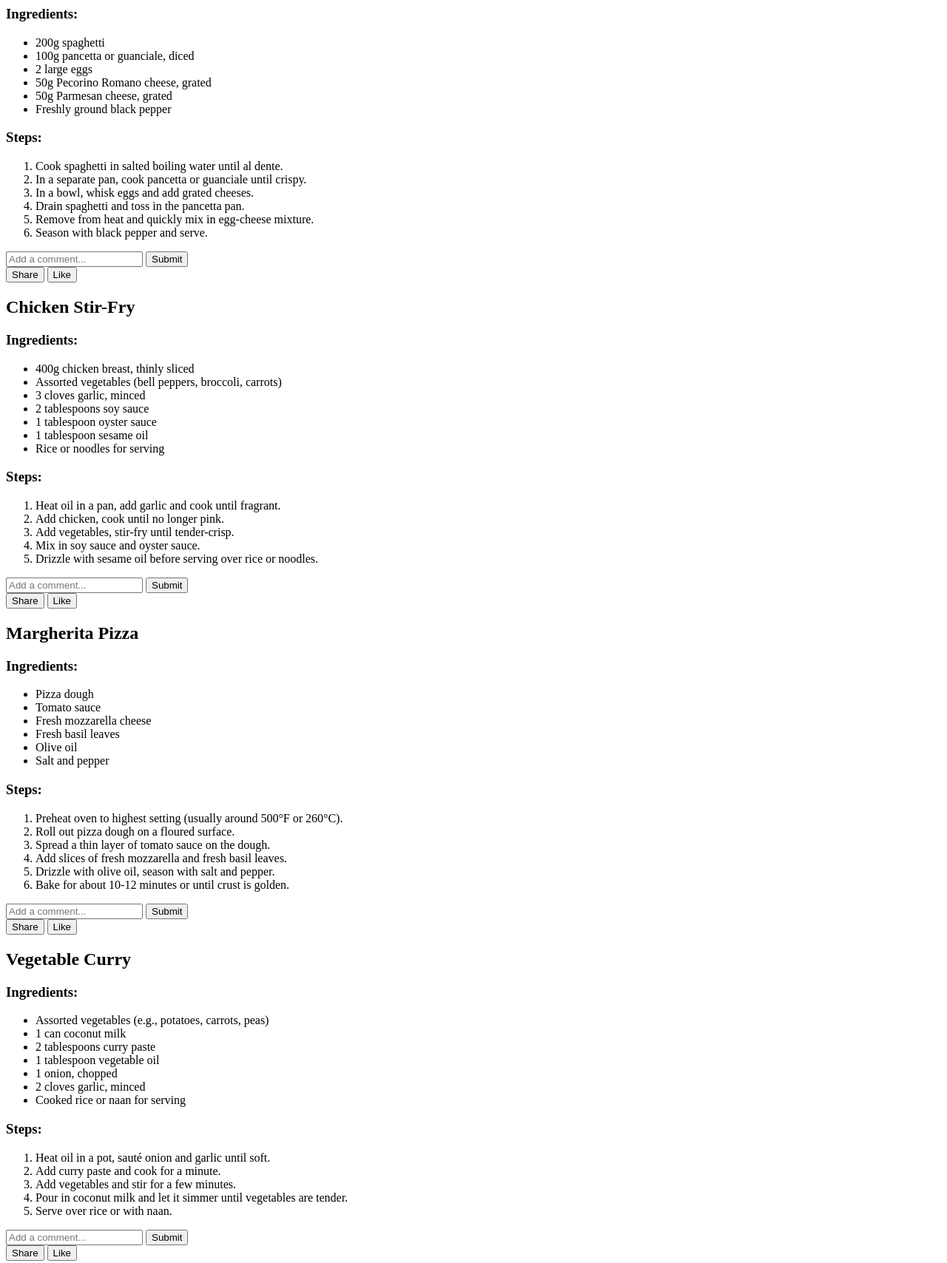
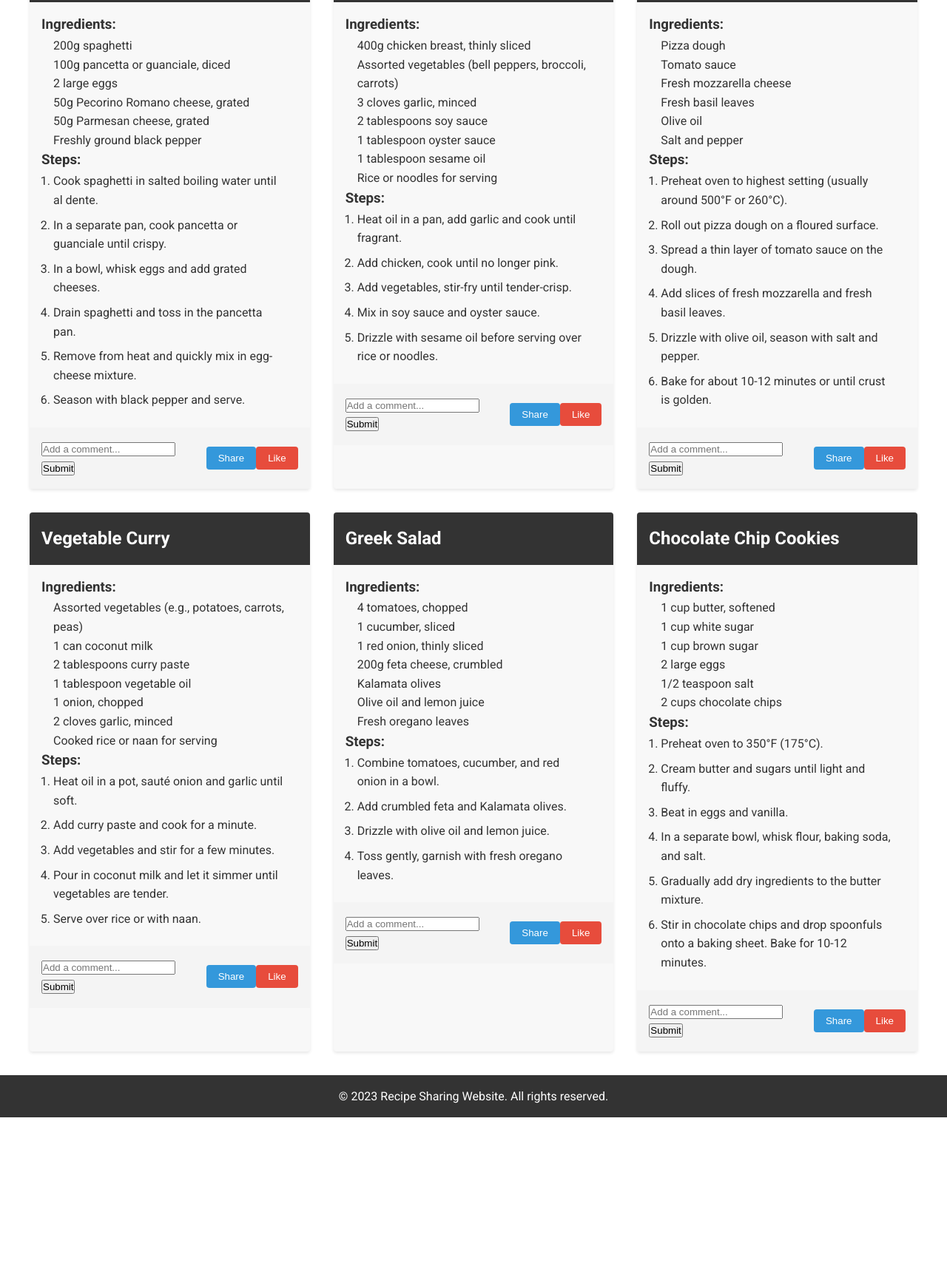
Before and after one commit to 47JATIN/SCM-PROJECT-FINAL, a plain HTML site: page recipe.html in a window 1280 px wide. Shown: the part 190-1898 px from the top of the page at 74% size. After the commit the page ends 1701 px from the top, so only its background shows below. Drawn offline with Linux system fonts and the light colour scheme.

Commit message:
improved recipe.html

```diff
--- a/recipe.html
+++ b/recipe.html
@@ -1,15 +1,52 @@
 <!DOCTYPE html>
 <html lang="en">
-
 <head>
     <meta charset="UTF-8">
     <meta name="viewport" content="width=device-width, initial-scale=1.0">
     <title>Recipe Sharing Website</title>
-    <link rel="stylesheet" href="styles.css">
+    <style>
+        /* Reset and general styles */
+        * { margin: 0; padding: 0; box-sizing: border-box; }
+        body { font-family: 'Roboto', sans-serif; line-height: 1.6; color: #333; }
+        a { text-decoration: none; color: inherit; }
+        ul { list-style-type: none; }
+
+        /* Header styles */
+        header { display: flex; justify-content: space-between; align-items: center; padding: 1rem; background-color: #f8f8f8; box-shadow: 0 2px 4px rgba(0, 0, 0, 0.1); }
+        nav ul { display: flex; }
+        nav li { margin-left: 2rem; }
+        nav a { transition: color 0.3s ease; }
+        nav a:hover { color: #666; }
+        .search-bar { display: flex; align-items: center; margin-left: 2rem; }
+        .search-bar input { padding: 0.5rem; border: 1px solid #ccc; border-radius: 4px 0 0 4px; }
+        .search-bar button { padding: 0.5rem 1rem; background-color: #333; color: #fff; border: none; border-radius: 0 4px 4px 0; cursor: pointer; transition: background-color 0.3s ease; }
+        .search-bar button:hover { background-color: #666; }
+
+        /* Recipe container styles */
+        .recipe-container { max-width: 1200px; margin: 2rem auto; display: grid; grid-template-columns: repeat(auto-fit, minmax(300px, 1fr)); gap: 2rem; }
+
+        /* Recipe card styles */
+        .recipe-card { background-color: #f8f8f8; box-shadow: 0 2px 4px rgba(0, 0, 0, 0.1); border-radius: 4px; overflow: hidden; transition: transform 0.3s ease; }
+        .recipe-card:hover { transform: translateY(-5px); }
+        .recipe-card h2 { padding: 1rem; background-color: #333; color: #fff; }
+        .recipe-card .content { padding: 1rem; }
+        .recipe-card .ingredients, .recipe-card .steps { padding: 0 1rem; }
+        .recipe-card .steps li { margin-bottom: 0.5rem; }
+        .recipe-card .bottom { display: flex; justify-content: space-between; align-items: center; padding: 1rem; background-color: #f4f4f4; }
+        .recipe-card .like-btn, .recipe-card .share-btn { padding: 0.5rem 1rem; border: none; border-radius: 4px; cursor: pointer; transition: background-color 0.3s ease; }
+        .recipe-card .like-btn { background-color: #e74c3c; color: #fff; }
+        .recipe-card .like-btn:hover { background-color: #c0392b; }
+        .recipe-card .share-btn { background-color: #3498db; color: #fff; }
+        .recipe-card .share-btn:hover { background-color: #2980b9; }
+
+        /* Footer styles */
+        footer { background-color: #333; color: #fff; text-align: center; padding: 1rem; }
+    </style>
+    <link rel="preconnect" href="https://fonts.googleapis.com">
+    <link rel="preconnect" href="https://fonts.gstatic.com" crossorigin>
+    <link href="https://fonts.googleapis.com/css2?family=Roboto:wght@400;700&display=swap" rel="stylesheet">
 </head>
-
 <body>
-
     <header>
         <nav>
             <div id="nav-links">
@@ -22,7 +59,7 @@
             </div>
 
             <ul>
-                <div class="searchsection">
+                <div class="search-bar">
                     <i class='fas fa-user-circle' style='font-size:24px'></i>
                     <input id="search" placeholder="Search...">
                     <button id="searchBtn">Search</button>
@@ -31,15 +68,14 @@
         </nav>
     </header>
 
-
-    <main id="ide">
-
-
-        <section class="recipe-box" id="ida1">
+    <main>
+        <section class="recipe-container">
+            <!-- Recipe card 1 -->
+            <div class="recipe-card">
                 <h2>Spaghetti Carbonara</h2>
-
+                <div class="content">
                     <h3>Ingredients:</h3>
-            <ul>
+                    <ul class="ingredients">
                         <li>200g spaghetti</li>
                         <li>100g pancetta or guanciale, diced</li>
                         <li>2 large eggs</li>
@@ -48,7 +84,7 @@
                         <li>Freshly ground black pepper</li>
                     </ul>
                     <h3>Steps:</h3>
-            <ol class="steps hidden">
+                    <ol class="steps">
                         <li>Cook spaghetti in salted boiling water until al dente.</li>
                         <li>In a separate pan, cook pancetta or guanciale until crispy.</li>
                         <li>In a bowl, whisk eggs and add grated cheeses.</li>
@@ -56,7 +92,8 @@
                         <li>Remove from heat and quickly mix in egg-cheese mixture.</li>
                         <li>Season with black pepper and serve.</li>
                     </ol>
-
+                </div>
+                <div class="bottom">
                     <div id="comments"></div>
                     <form id="comment-form">
                         <input type="text" id="comment-input" placeholder="Add a comment...">
@@ -64,17 +101,15 @@
                     </form>
                     <button class="share-btn" onclick="shareRecipeOnWhatsApp('Spaghetti Carbonara')">Share</button>
                     <button class="like-btn" onclick="likeRecipe('Spaghetti Carbonara')">Like</button>
+                </div>
+            </div>
 
-
-
-
-
-        </section>
-
-        <section class="recipe-box" id="ida2">
+            <!-- Recipe card 2 -->
+            <div class="recipe-card">
                 <h2>Chicken Stir-Fry</h2>
+                <div class="content">
                     <h3>Ingredients:</h3>
-            <ul>
+                    <ul class="ingredients">
                         <li>400g chicken breast, thinly sliced</li>
                         <li>Assorted vegetables (bell peppers, broccoli, carrots)</li>
                         <li>3 cloves garlic, minced</li>
@@ -84,28 +119,32 @@
                         <li>Rice or noodles for serving</li>
                     </ul>
                     <h3>Steps:</h3>
-            <ol class="steps hidden">
+                    <ol class="steps">
                         <li>Heat oil in a pan, add garlic and cook until fragrant.</li>
                         <li>Add chicken, cook until no longer pink.</li>
                         <li>Add vegetables, stir-fry until tender-crisp.</li>
                         <li>Mix in soy sauce and oyster sauce.</li>
+
                         <li>Drizzle with sesame oil before serving over rice or noodles.</li>
                     </ol>
-            <div class="bottom2">
+                </div>
+                <div class="bottom">
                     <div id="comments"></div>
                     <form id="comment-form">
                         <input type="text" id="comment-input" placeholder="Add a comment...">
                         <button type="submit">Submit</button>
                     </form>
                     <button class="share-btn" onclick="shareRecipeOnWhatsApp('Chicken Stir-Fry')">Share</button>
-                <button class="like-btn" onclick="likeRecipe('Spaghetti Carbonara')">Like</button>
+                    <button class="like-btn" onclick="likeRecipe('Chicken Stir-Fry')">Like</button>
                 </div>
-        </section>
+            </div>
 
-        <section class="recipe-box" id="ida3">
+            <!-- Recipe card 3 -->
+            <div class="recipe-card">
                 <h2>Margherita Pizza</h2>
+                <div class="content">
                     <h3>Ingredients:</h3>
-            <ul>
+                    <ul class="ingredients">
                         <li>Pizza dough</li>
                         <li>Tomato sauce</li>
                         <li>Fresh mozzarella cheese</li>
@@ -114,7 +153,7 @@
                         <li>Salt and pepper</li>
                     </ul>
                     <h3>Steps:</h3>
-            <ol class="steps hidden">
+                    <ol class="steps">
                         <li>Preheat oven to highest setting (usually around 500°F or 260°C).</li>
                         <li>Roll out pizza dough on a floured surface.</li>
                         <li>Spread a thin layer of tomato sauce on the dough.</li>
@@ -122,20 +161,24 @@
                         <li>Drizzle with olive oil, season with salt and pepper.</li>
                         <li>Bake for about 10-12 minutes or until crust is golden.</li>
                     </ol>
+                </div>
+                <div class="bottom">
                     <div id="comments"></div>
                     <form id="comment-form">
                         <input type="text" id="comment-input" placeholder="Add a comment...">
                         <button type="submit">Submit</button>
                     </form>
                     <button class="share-btn" onclick="shareRecipeOnWhatsApp('Margherita Pizza')">Share</button>
-            <button class="like-btn" onclick="likeRecipe('Spaghetti Carbonara')">Like</button>
+                    <button class="like-btn" onclick="likeRecipe('Margherita Pizza')">Like</button>
+                </div>
+            </div>
 
-        </section>
-
-        <section class="recipe-box" id="ida4">
+            <!-- Recipe card 4 -->
+            <div class="recipe-card">
                 <h2>Vegetable Curry</h2>
+                <div class="content">
                     <h3>Ingredients:</h3>
-            <ul>
+                    <ul class="ingredients">
                         <li>Assorted vegetables (e.g., potatoes, carrots, peas)</li>
                         <li>1 can coconut milk</li>
                         <li>2 tablespoons curry paste</li>
@@ -145,27 +188,31 @@
                         <li>Cooked rice or naan for serving</li>
                     </ul>
                     <h3>Steps:</h3>
-            <ol class="steps hidden">
+                    <ol class="steps">
                         <li>Heat oil in a pot, sauté onion and garlic until soft.</li>
                         <li>Add curry paste and cook for a minute.</li>
                         <li>Add vegetables and stir for a few minutes.</li>
                         <li>Pour in coconut milk and let it simmer until vegetables are tender.</li>
                         <li>Serve over rice or with naan.</li>
                     </ol>
+                </div>
+                <div class="bottom">
                     <div id="comments"></div>
                     <form id="comment-form">
                         <input type="text" id="comment-input" placeholder="Add a comment...">
                         <button type="submit">Submit</button>
                     </form>
                     <button class="share-btn" onclick="shareRecipeOnWhatsApp('Vegetable Curry')">Share</button>
-            <button class="like-btn" onclick="likeRecipe('Spaghetti Carbonara')">Like</button>
+                    <button class="like-btn" onclick="likeRecipe('Vegetable Curry')">Like</button>
+                </div>
+            </div>
 
-        </section>
-
-        <section class="recipe-box" id="ida5">
+            <!-- Recipe card 5 -->
+            <div class="recipe-card">
                 <h2>Greek Salad</h2>
+                <div class="content">
                     <h3>Ingredients:</h3>
-            <ul>
+                    <ul class="ingredients">
                         <li>4 tomatoes, chopped</li>
                         <li>1 cucumber, sliced</li>
                         <li>1 red onion, thinly sliced</li>
@@ -181,21 +228,24 @@
                         <li>Drizzle with olive oil and lemon juice.</li>
                         <li>Toss gently, garnish with fresh oregano leaves.</li>
                     </ol>
-            <div id="bottom5">
+                </div>
+                <div class="bottom">
                     <div id="comments"></div>
                     <form id="comment-form">
                         <input type="text" id="comment-input" placeholder="Add a comment...">
                         <button type="submit">Submit</button>
                     </form>
                     <button class="share-btn" onclick="shareRecipeOnWhatsApp('Greek Salad')">Share</button>
-                <button class="like-btn" onclick="likeRecipe('Spaghetti Carbonara')">Like</button>
+                    <button class="like-btn" onclick="likeRecipe('Greek Salad')">Like</button>
                 </div>
-        </section>
+            </div>
 
-        <section class="recipe-box" id="ida6">
+            <!-- Recipe card 6 -->
+            <div class="recipe-card">
                 <h2>Chocolate Chip Cookies</h2>
+                <div class="content">
                     <h3>Ingredients:</h3>
-            <ul>
+                    <ul class="ingredients">
                         <li>1 cup butter, softened</li>
                         <li>1 cup white sugar</li>
                         <li>1 cup brown sugar</li>
@@ -204,7 +254,7 @@
                         <li>2 cups chocolate chips</li>
                     </ul>
                     <h3>Steps:</h3>
-            <ol class="steps hidden">
+                    <ol class="steps">
                         <li>Preheat oven to 350°F (175°C).</li>
                         <li>Cream butter and sugars until light and fluffy.</li>
                         <li>Beat in eggs and vanilla.</li>
@@ -212,19 +262,24 @@
                         <li>Gradually add dry ingredients to the butter mixture.</li>
                         <li>Stir in chocolate chips and drop spoonfuls onto a baking sheet. Bake for 10-12 minutes.</li>
                     </ol>
+                </div>
+                <div class="bottom">
                     <div id="comments"></div>
                     <form id="comment-form">
                         <input type="text" id="comment-input" placeholder="Add a comment...">
                         <button type="submit">Submit</button>
                     </form>
                     <button class="share-btn" onclick="shareRecipeOnWhatsApp('Chocolate Chip Cookies')">Share</button>
-            <button class="like-btn" onclick="likeRecipe('Spaghetti Carbonara')">Like</button>
+                    <button class="like-btn" onclick="likeRecipe('Chocolate Chip Cookies')">Like</button>
+                </div>
+            </div>
+        </section>
+    </main>
 
-        </section>
+    <footer>
+        <p>&copy; 2023 Recipe Sharing Website. All rights reserved.</p>
+    </footer>
 
-    </main>
-    <hr>
-
+    <script src="app.js"></script>
 </body>
-
 </html>
```
Lines whose indentation alone changed are shown as unchanged.
